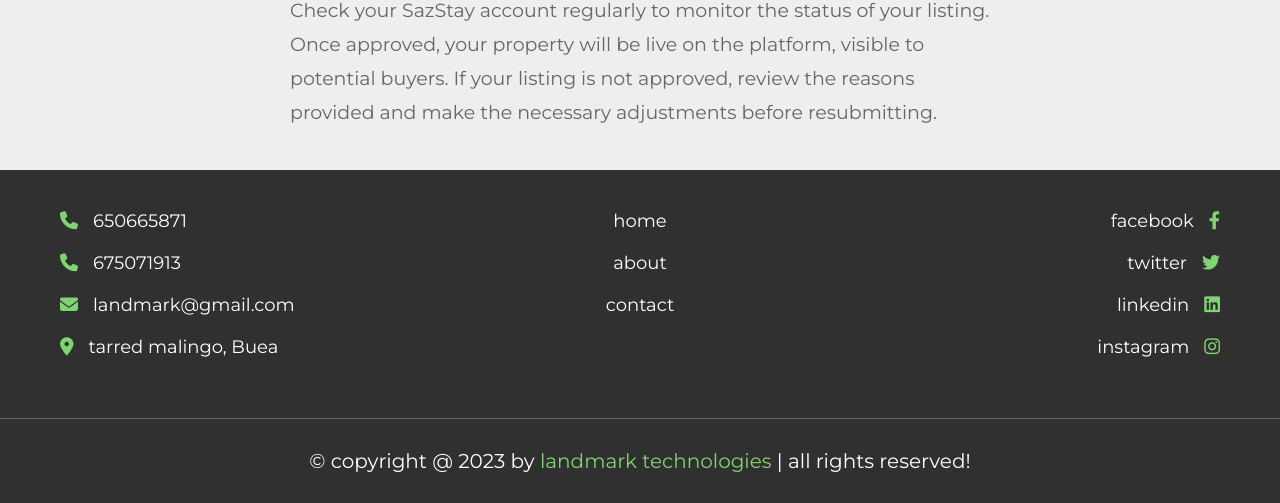
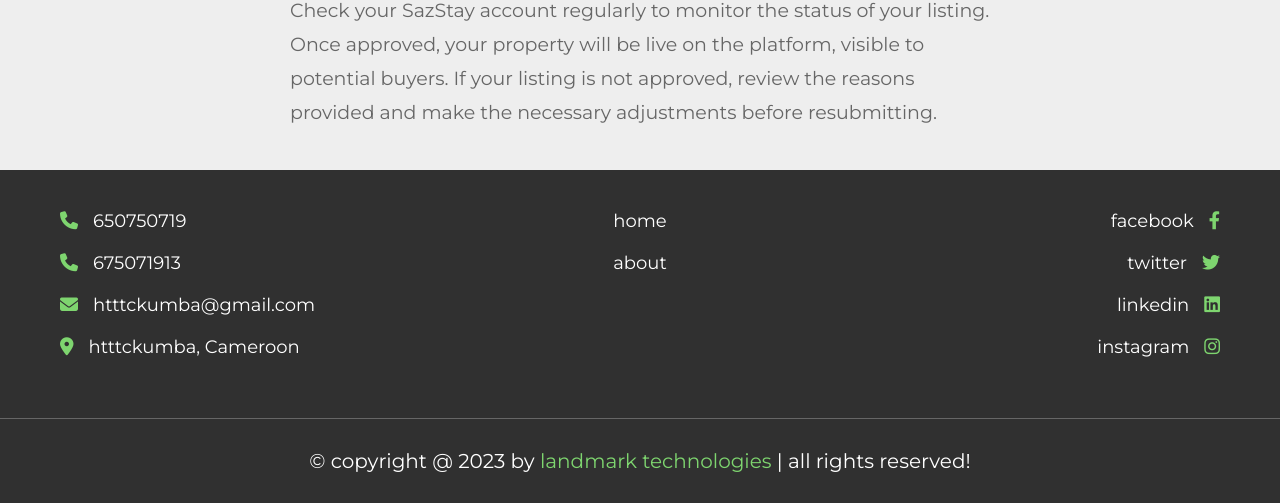
Before and after one commit to Joeltabe/school-portal, a PHP site: page /home.php in a window 1280 px wide. Shown: the part 2423-2926 px from the top of the page. Run offline with PHP 8.4, Linux system fonts and the light colour scheme.

Commit message:
headers and footers

```diff
--- a/components/footer.php
+++ b/components/footer.php
@@ -5,16 +5,15 @@
    <section class="flex">
 
       <div class="box">
-         <a href="tel:650665871"><i class="fas fa-phone"></i><span>650665871</span></a>
+         <a href="tel:650665871"><i class="fas fa-phone"></i><span>650750719</span></a>
          <a href="tel:675071913"><i class="fas fa-phone"></i><span>675071913</span></a>
-         <a href="mailto:joeltabe3@gmail.com"><i class="fas fa-envelope"></i><span>landmark@gmail.com</span></a>
-         <a href="#"><i class="fas fa-map-marker-alt"></i><span>tarred malingo, Buea</span></a>
+         <a href="mailto:joeltabe3@gmail.com"><i class="fas fa-envelope"></i><span>htttckumba@gmail.com</span></a>
+         <a href="#"><i class="fas fa-map-marker-alt"></i><span>htttckumba, Cameroon</span></a>
       </div>
 
       <div class="box">
-         <a href="home.php"><span>home</span></a>
-         <a href="about.php"><span>about</span></a>
-         <a href="contact.php"><span>contact</span></a>
+         <a href="index.php"><span>home</span></a>
+         <a href="index.php/#httc"><span>about</span></a>
       </div>
 
       <div class="box">
--- a/components/user_header.php
+++ b/components/user_header.php
@@ -4,7 +4,7 @@
 
    <nav class="navbar nav-1">
       <section class="flex">
-         <a href="home.php" class="logo"><i class="fas fa-house"></i>School login portal</a>
+         <a href="index.php" class="logo"><i class="fas fa-house"></i>School login portal</a>
 
       </section>
    </nav>
@@ -15,13 +15,8 @@
 
          <div class="menu">
             <ul>
-               <li><a href="#">Portal<i class="fas fa-angle-down"></i></a>
-                  <ul>
-                     <li><a href="dashboard.php">Home_page</a></li>
-                     <li><a href="post_property.php">portal</a></li>
-                  </ul>
-               </li>
-               <li><a href="#">options<i class="fas fa-angle-down"></i></a>
+            <li><a href="index.html">Home_page</a></li>
+               <!-- <li><a href="#">options<i class="fas fa-angle-down"></i></a>
                   <ul>
                      <li><a href="search.php">filter search</a></li>
                      <li><a href="listings.php">all listings</a></li>
@@ -34,12 +29,12 @@
                      <li><a href="contact.php#faq">FAQ</a></i></li>
                   </ul>
                </li>
-            </ul>
+            </ul> -->
          </div>
 
          <ul>
-            <li><a href="saved.php">saved <i class="far fa-heart"></i></a></li>
-            <li><a href="#">account <i class="fas fa-angle-down"></i></a>
+            <!-- <li><a href="saved.php">saved <i class="far fa-heart"></i></a></li>
+            <li><a href="#">account <i class="fas fa-angle-down"></i></a> -->
                <ul>
                   <?php if($user_id != ''){ ?>
                   <li><a href="components/user_logout.php" onclick="return confirm('logout from this website?');">logout</a>
```
